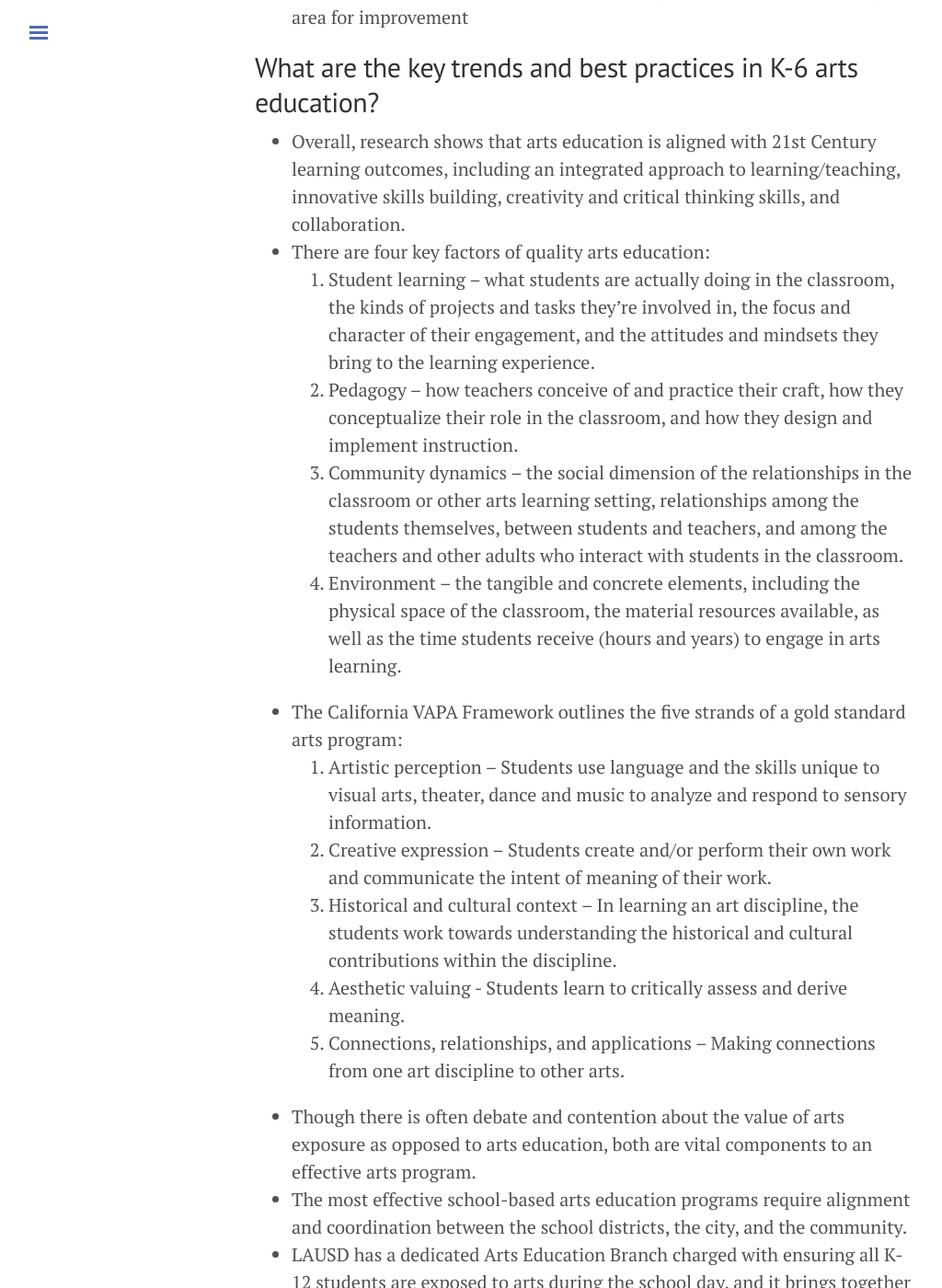
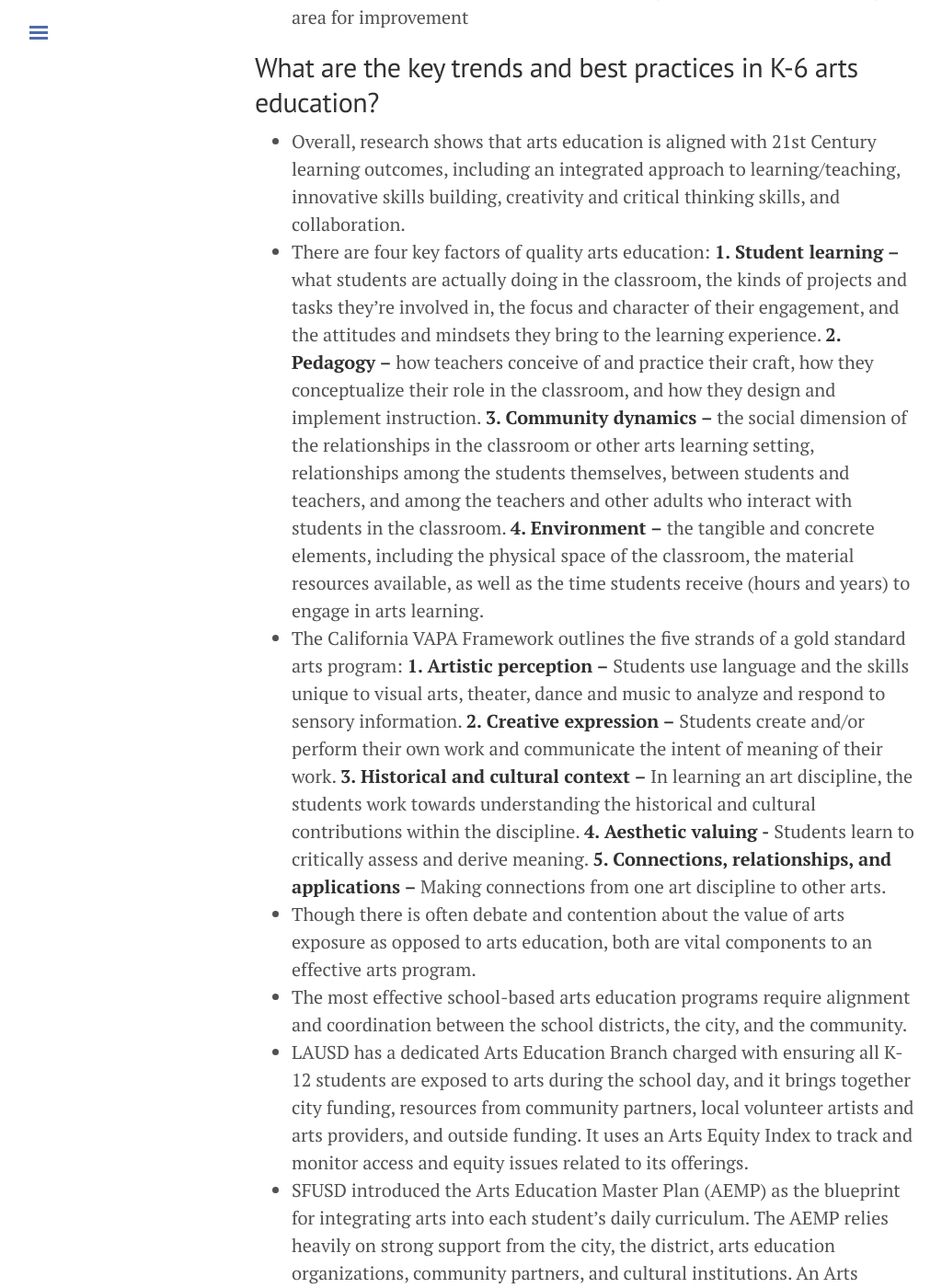
Before and after one commit to code4sac/sacarts4ALL, a Jekyll site: the page built from 03_key_findings.md, in a window 1280 px wide and 1400 px high, scrolled down 883 px. Shown: the whole window at 92% size, without its empty margins (3-1027 px from the left). Built offline with Jekyll 4.4.1, drawn with Linux system fonts in a browser that asks for light colours.

Commit message:
key findings text

```diff
--- a/03_key_findings.md
+++ b/03_key_findings.md
@@ -18,16 +18,16 @@ permalink: /key_findings/
 ## What are the key trends and best practices in K-6 arts education?
 * Overall, research shows that arts education is aligned with 21st Century learning outcomes, including an integrated approach to learning/teaching, innovative skills building, creativity and critical thinking skills, and collaboration.
 * There are four key factors of quality arts education:
-1. Student learning – what students are actually doing in the classroom, the kinds of projects and tasks they’re involved in, the focus and character of their engagement, and the attitudes and mindsets they bring to the learning experience.
-2. Pedagogy – how teachers conceive of and practice their craft, how they conceptualize their role in the classroom, and how they design and implement instruction.
-3. Community dynamics – the social dimension of the relationships in the classroom or other arts learning setting, relationships among the students themselves, between students and teachers, and among the teachers and other adults who interact with students in the classroom.
-4. Environment – the tangible and concrete elements, including the physical space of the classroom, the material resources available, as well as the time students receive (hours and years) to engage in arts learning.
+<strong>1. Student learning –</strong> what students are actually doing in the classroom, the kinds of projects and tasks they’re involved in, the focus and character of their engagement, and the attitudes and mindsets they bring to the learning experience.
+<strong>2. Pedagogy –</strong> how teachers conceive of and practice their craft, how they conceptualize their role in the classroom, and how they design and implement instruction.
+<strong>3. Community dynamics –</strong> the social dimension of the relationships in the classroom or other arts learning setting, relationships among the students themselves, between students and teachers, and among the teachers and other adults who interact with students in the classroom.
+<strong>4. Environment –</strong> the tangible and concrete elements, including the physical space of the classroom, the material resources available, as well as the time students receive (hours and years) to engage in arts learning.
 * The California VAPA Framework outlines the five strands of a gold standard arts program:
-1. Artistic perception – Students use language and the skills unique to visual arts, theater, dance and music to analyze and respond to sensory information.
-2. Creative expression – Students create and/or perform their own work and communicate the intent of meaning of their work.
-3. Historical and cultural context – In learning an art discipline, the students work towards understanding the historical and cultural contributions within the discipline.
-4. Aesthetic valuing - Students learn to critically assess and derive meaning.
-5. Connections, relationships, and applications – Making connections from one art discipline to other arts.
+<strong>1. Artistic perception –</strong> Students use language and the skills unique to visual arts, theater, dance and music to analyze and respond to sensory information.
+<strong>2. Creative expression –</strong> Students create and/or perform their own work and communicate the intent of meaning of their work.
+<strong>3. Historical and cultural context –</strong> In learning an art discipline, the students work towards understanding the historical and cultural contributions within the discipline.
+<strong>4. Aesthetic valuing -</strong> Students learn to critically assess and derive meaning.
+<strong>5. Connections, relationships, and applications –</strong> Making connections from one art discipline to other arts.
 * Though there is often debate and contention about the value of arts exposure as opposed to arts education, both are vital components to an effective arts program.
 * The most effective school-based arts education programs require alignment and coordination between the school districts, the city, and the community.
 * LAUSD has a dedicated Arts Education Branch charged with ensuring all K-12 students are exposed to arts during the school day, and it brings together city funding, resources from community partners, local volunteer artists and arts providers, and outside funding. It uses an Arts Equity Index to track and monitor access and equity issues related to its offerings.
```
